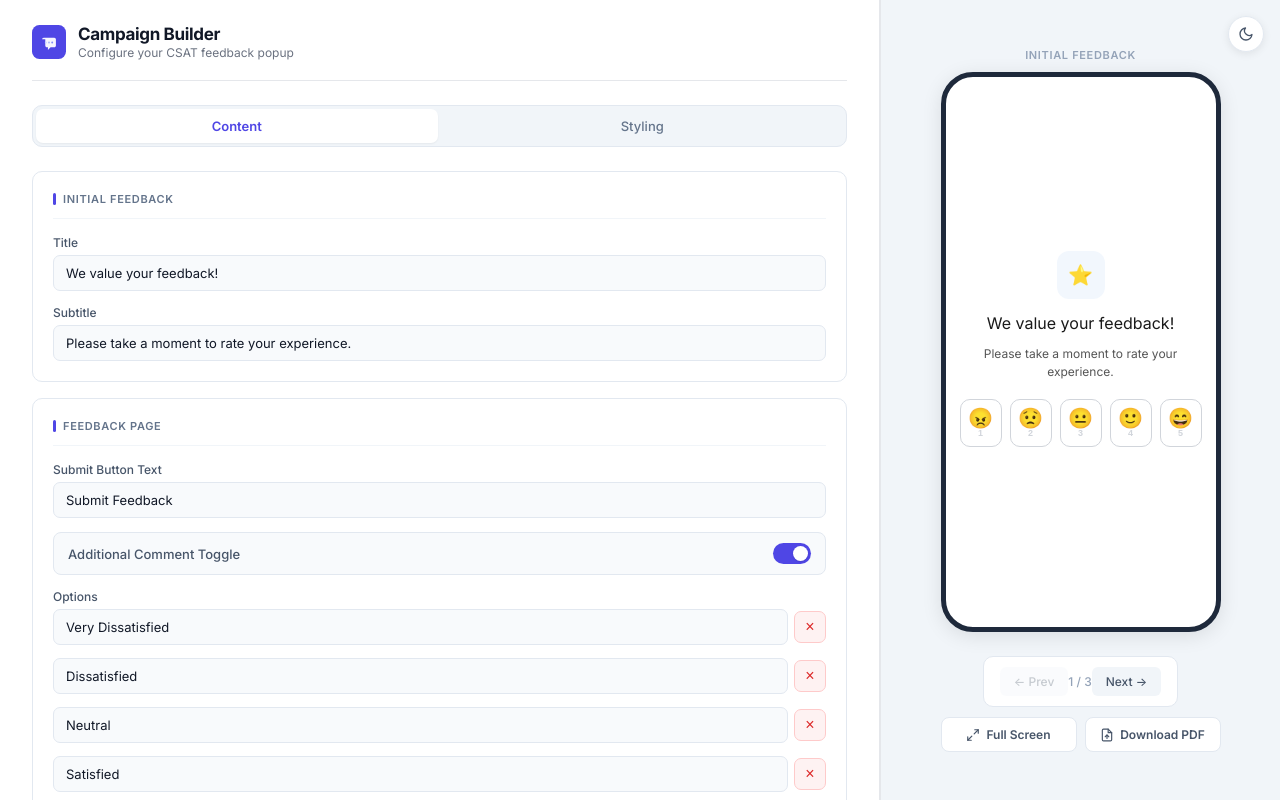
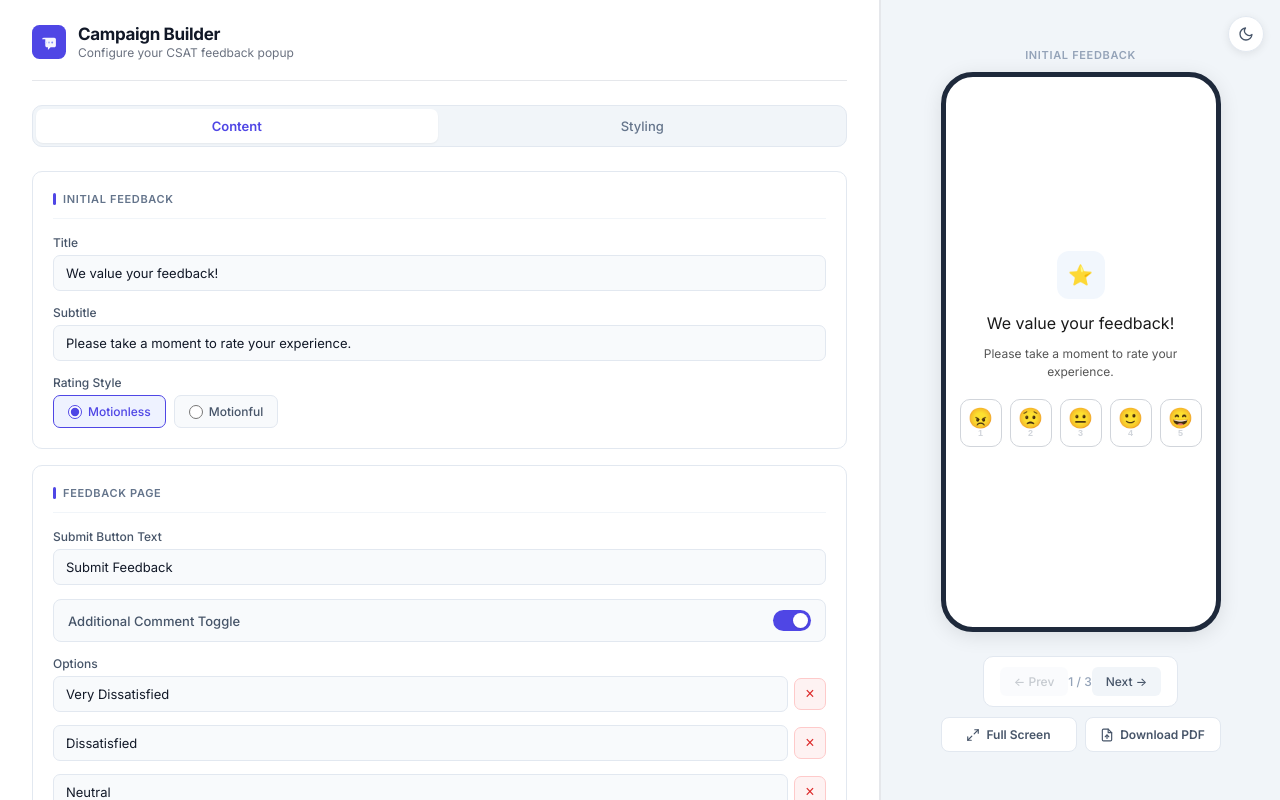
Before and after one commit to jprem97/Campaign_Builder_97, a React (Vite) app: page / in a window 1280 px wide. Both pictures are taken after a click on the button "Start Building". Built offline with nearby package versions, Linux system fonts and the light colour scheme.

Commit message:
feat: add motionless/motionful rating toggle with custom emoji media uploads

```diff
--- a/src/components/ContentTab.jsx
+++ b/src/components/ContentTab.jsx
@@ -30,6 +30,12 @@ function ContentTab({ config, setConfig }) {
     handleChange("feedbackPage", "options", newOptions);
   };
 
+  const handleRatingMediaChange = (index, file) => {
+    const newMedia = [...config.initialFeedback.ratingMedia];
+    newMedia[index] = file;
+    handleChange("initialFeedback", "ratingMedia", newMedia);
+  };
+
   return (
     <div className="content-tab">
       {/* Initial Feedback */}
@@ -51,6 +57,46 @@ function ContentTab({ config, setConfig }) {
             onChange={(e) => handleChange("initialFeedback", "subtitle", e.target.value)}
           />
         </div>
+        <div className="form-group">
+          <label>Rating Style</label>
+          <div className="rating-type-row">
+            <label className="rating-type-option">
+              <input
+                type="radio"
+                name="ratingType"
+                value="motionless"
+                checked={config.initialFeedback.ratingType === "motionless"}
+                onChange={() => handleChange("initialFeedback", "ratingType", "motionless")}
+              />
+              <span>Motionless</span>
+            </label>
+            <label className="rating-type-option">
+              <input
+                type="radio"
+                name="ratingType"
+                value="motionful"
+                checked={config.initialFeedback.ratingType === "motionful"}
+                onChange={() => handleChange("initialFeedback", "ratingType", "motionful")}
+              />
+              <span>Motionful</span>
+            </label>
+          </div>
+        </div>
+        {config.initialFeedback.ratingType === "motionful" && (
+          <div className="form-group">
+            <label>Custom Rating Emojis (upload for each)</label>
+            {["😠", "😟", "😐", "🙂", "😄"].map((emoji, i) => (
+              <div key={i} className="rating-media-row">
+                <span className="rating-media-label">{emoji} Rating {i + 1}</span>
+                <input
+                  type="file"
+                  accept=".png,.jpg,.jpeg,.gif,.json"
+                  onChange={(e) => handleRatingMediaChange(i, e.target.files[0])}
+                />
+              </div>
+            ))}
+          </div>
+        )}
       </section>
 
       {/* Feedback Page */}
--- a/src/components/MobilePreview.jsx
+++ b/src/components/MobilePreview.jsx
@@ -48,7 +48,11 @@ function InitialScreen({ config, styling }) {
       >
         {config.initialFeedback.subtitle}
       </p>
-      <Rating styling={styling} />
+      <Rating
+        styling={styling}
+        ratingType={config.initialFeedback.ratingType}
+        ratingMedia={config.initialFeedback.ratingMedia}
+      />
     </div>
   );
 }
--- a/src/components/Rating.jsx
+++ b/src/components/Rating.jsx
@@ -1,9 +1,22 @@
-import { useState } from "react";
+import { useState, useEffect, useMemo, useRef } from "react";
+import { DotLottieReact } from "@lottiefiles/dotlottie-react";
 
 const emojis = ["😠", "😟", "😐", "🙂", "😄"];
 
-export default function Rating({ styling, onChange }) {
+export default function Rating({ styling, onChange, ratingType, ratingMedia }) {
   const [selected, setSelected] = useState(null);
+  const prevUrlsRef = useRef([null, null, null, null, null]);
+
+  const mediaUrls = useMemo(() => {
+    if (ratingType !== "motionful" || !ratingMedia) return [null, null, null, null, null];
+    return ratingMedia.map((file) => (file ? URL.createObjectURL(file) : null));
+  }, [ratingType, ratingMedia]);
+
+  useEffect(() => {
+    const prev = prevUrlsRef.current;
+    prev.forEach((url) => { if (url) URL.revokeObjectURL(url); });
+    prevUrlsRef.current = mediaUrls;
+  }, [mediaUrls]);
 
   const handleSelect = (index) => {
     setSelected(index);
@@ -14,6 +27,9 @@ export default function Rating({ styling, onChange }) {
     <div className="rating-row">
       {emojis.map((emoji, i) => {
         const isActive = selected === i;
+        const isLottie = ratingType === "motionful" && ratingMedia?.[i]?.name?.endsWith(".json");
+        const hasMedia = ratingType === "motionful" && mediaUrls[i];
+
         return (
           <button
             key={i}
@@ -21,7 +37,6 @@ export default function Rating({ styling, onChange }) {
             style={{
               width: "42px",
               height: "48px",
-              fontSize: "20px",
               display: "flex",
               flexDirection: "column",
               alignItems: "center",
@@ -35,7 +50,24 @@ export default function Rating({ styling, onChange }) {
               padding: 0,
             }}
           >
-            <span style={{ lineHeight: 1 }}>{emoji}</span>
+            {hasMedia ? (
+              isLottie ? (
+                <DotLottieReact
+                  src={mediaUrls[i]}
+                  style={{ width: 22, height: 22 }}
+                  autoplay
+                  loop
+                />
+              ) : (
+                <img
+                  src={mediaUrls[i]}
+                  alt={`Rating ${i + 1}`}
+                  style={{ width: 22, height: 22, objectFit: "contain", borderRadius: 3 }}
+                />
+              )
+            ) : (
+              <span style={{ lineHeight: 1, fontSize: "20px" }}>{emoji}</span>
+            )}
             <span
               style={{
                 fontSize: "9px",
--- a/src/data/defaultConfig.js
+++ b/src/data/defaultConfig.js
@@ -2,6 +2,8 @@ const defaultConfig = {
   initialFeedback: {
     title: "We value your feedback!",
     subtitle: "Please take a moment to rate your experience.",
+    ratingType: "motionless",
+    ratingMedia: [null, null, null, null, null],
   },
   feedbackPage: {
     submitButtonText: "Submit Feedback",
--- a/src/styles/ContentTab.css
+++ b/src/styles/ContentTab.css
@@ -5,3 +5,85 @@
   flex-direction: column;
   gap: 0;
 }
+
+/* ── Rating Type Row ────────────────────────────── */
+
+.rating-type-row {
+  display: flex;
+  gap: 8px;
+}
+
+.rating-type-option {
+  display: flex;
+  align-items: center;
+  gap: 6px;
+  padding: 8px 14px;
+  font-size: 12px;
+  font-weight: 500;
+  color: #475569;
+  background: #f8fafc;
+  border: 1px solid #e2e8f0;
+  border-radius: 7px;
+  cursor: pointer;
+  transition: all 0.15s ease;
+}
+
+.rating-type-option:hover {
+  border-color: #cbd5e1;
+}
+
+.rating-type-option input[type="radio"] {
+  accent-color: #4f46e5;
+  width: 14px;
+  height: 14px;
+  margin: 0;
+}
+
+.rating-type-option:has(input:checked) {
+  border-color: #4f46e5;
+  background: #eef2ff;
+  color: #4f46e5;
+}
+
+.dark .rating-type-option {
+  background: #0f172a;
+  border-color: #334155;
+  color: #cbd5e1;
+}
+
+.dark .rating-type-option:hover {
+  border-color: #475569;
+}
+
+.dark .rating-type-option:has(input:checked) {
+  border-color: #818cf8;
+  background: #1e1b4b;
+  color: #818cf8;
+}
+
+/* ── Rating Media Row ───────────────────────────── */
+
+.rating-media-row {
+  display: flex;
+  align-items: center;
+  gap: 8px;
+  margin-bottom: 8px;
+}
+
+.rating-media-label {
+  font-size: 12px;
+  font-weight: 500;
+  color: #475569;
+  min-width: 100px;
+  flex-shrink: 0;
+}
+
+.rating-media-row input[type="file"] {
+  flex: 1;
+  padding: 8px 10px;
+  font-size: 11px;
+}
+
+.dark .rating-media-label {
+  color: #cbd5e1;
+}
```
